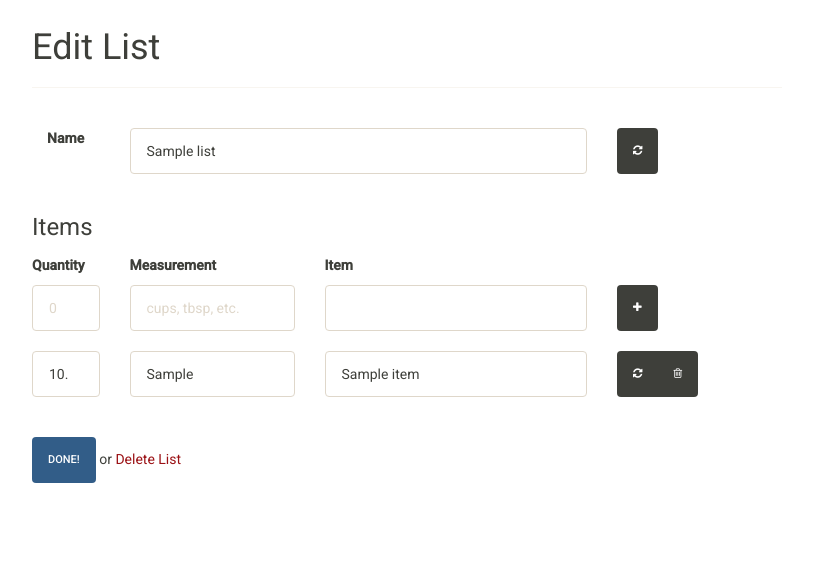
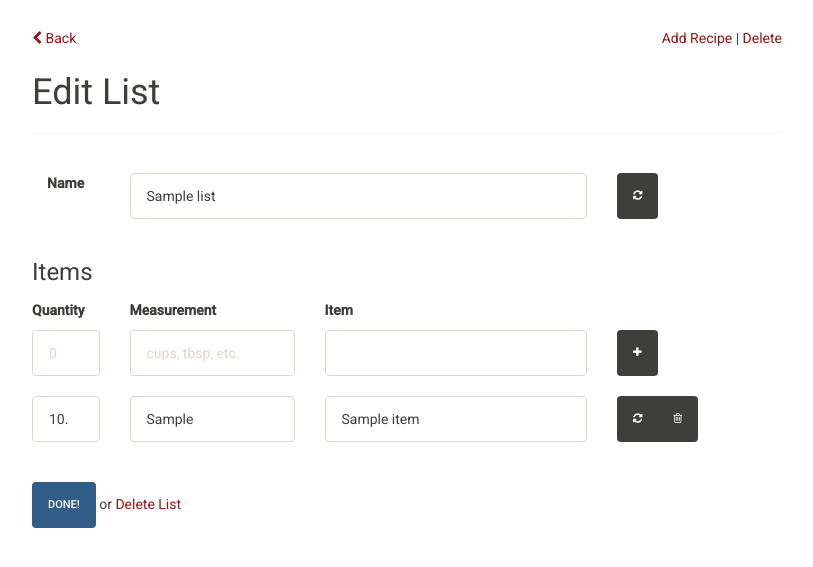
Before and after one commit to linhmlam/projectnomnom, a Rails app: page /lists/1/edit in a window 1280 px wide. Shown: the part 63-630 px from the top of the page, without its empty margins (233-1046 px from the left). Run offline with Rails 7, Linux system fonts and the light colour scheme; a user stored in the database is signed in; tables that the repository leaves empty hold one stand-in row (values such as "Sample post"); some libraries are stand-ins or nearby versions.

Commit message:
More Final touches

```diff
--- a/app/controllers/items_controller.rb
+++ b/app/controllers/items_controller.rb
@@ -24,11 +24,11 @@ class ItemsController < ApplicationController
         old_item.quantity = old_item.quantity + @item.quantity
         old_item.save
 
-        redirect_to "/lists/#{@item.list_id}/edit", :notice => "#{@item.name.capitalize} added successfully."
+        redirect_to "/items/new?list_id=#{@item.list_id}", :notice => "#{@item.name.capitalize} added successfully."
     else
         if @item.save
 
-        redirect_to "/lists/#{@item.list_id}/edit", :notice => "#{@item.name.capitalize} added successfully."
+        redirect_to "/items/new?list_id=#{@item.list_id}", :notice => "#{@item.name.capitalize} added successfully."
 
         else
           @list = @item.list
--- a/app/views/lists/edit.html.erb
+++ b/app/views/lists/edit.html.erb
@@ -16,6 +16,20 @@
     </div>
   <% end %>
 <% end %>
+
+<div class="row">
+  <div class="col-sm-offset-1 col-sm-2 col-md-offset-2 col-md-2">
+    <div class="header_button_left">
+      <a href="/lists"><i class="fa fa-chevron-left"></i>  Back</a>
+    </div>
+  </div>
+  <div class="col-sm-8 col-md-6">
+    <div class="header_button_right">
+      <a href="/recipes">Add Recipe</a> |
+      <a href="/delete_list/<%= @list.id %>">Delete</a>
+    </div>
+  </div>
+</div>
 
 <div class="row">
   <div class="col-sm-offset-1 col-sm-10 col-md-offset-2 col-md-8">
--- a/app/views/lists/index.html.erb
+++ b/app/views/lists/index.html.erb
@@ -2,7 +2,7 @@
     <div class="col-sm-offset-1 col-sm-10 col-md-offset-2 col-md-8">
       <div class="page-header">
         <h1>
-          Lists
+          Shopping Lists
           <a href="/lists/new" class="btn btn-success"><i class="fa fa-plus"></i></a>
         </h1>
       </div>
```
